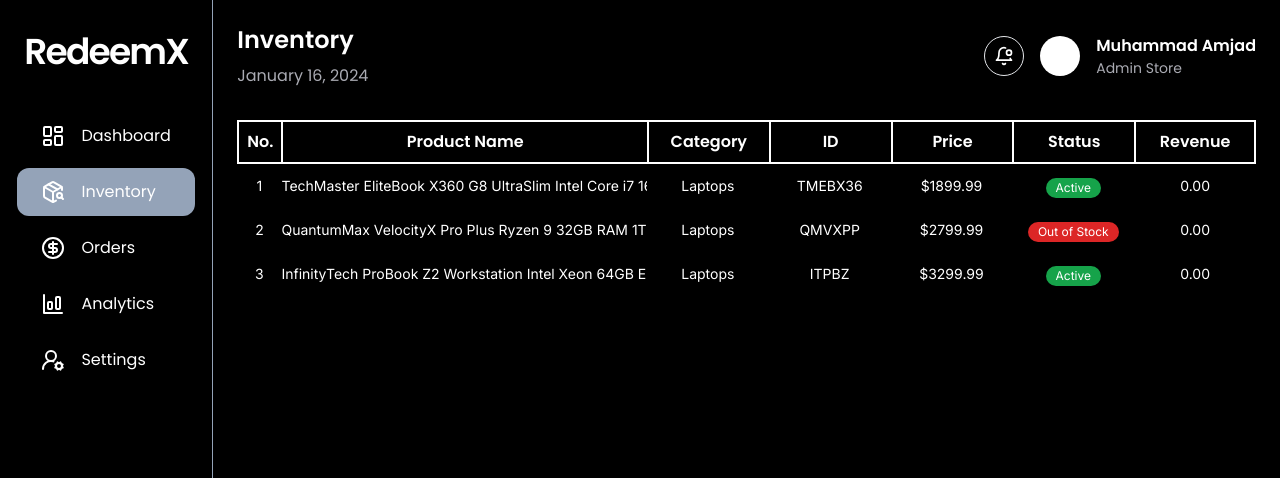
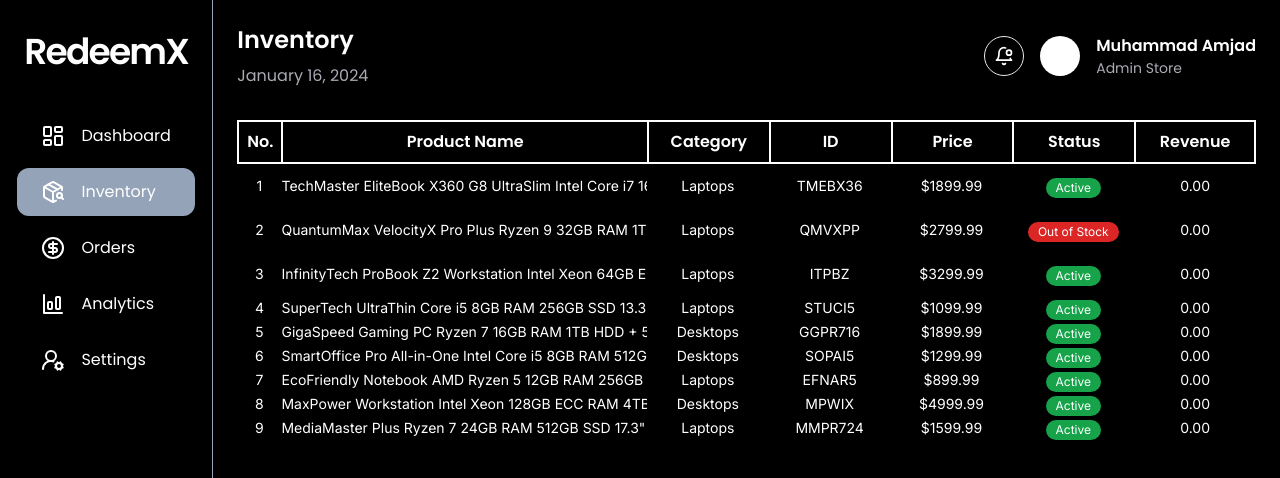
Before and after one commit to devvMuhammad/admin-redeemx, a Next.js app: page /inventory in a window 1280 px wide. Shown: the top 478 px of the page. Built offline with nearby package versions, Linux system fonts and the light colour scheme.

Commit message:
added a products table

```diff
--- a/src/components/inventory/ProductsTable.tsx
+++ b/src/components/inventory/ProductsTable.tsx
@@ -10,7 +10,6 @@ type Product = {
   status: "Active" | "Out of Stock";
   revenue: number;
 };
-
 const dummyProducts: Product[] = [
   {
     name: 'TechMaster EliteBook X360 G8 UltraSlim Intel Core i7 16GB RAM 512GB SSD 14" FHD Touchscreen Windows 11 Pro Laptop',
@@ -36,19 +35,64 @@ const dummyProducts: Product[] = [
     status: "Active",
     revenue: 0,
   },
+  // Additional products
+  {
+    name: 'SuperTech UltraThin Core i5 8GB RAM 256GB SSD 13.3" FHD Windows 11 Laptop',
+    category: "Laptops",
+    id: "STUCI5",
+    price: 1099.99,
+    status: "Active",
+    revenue: 0,
+  },
+  {
+    name: "GigaSpeed Gaming PC Ryzen 7 16GB RAM 1TB HDD + 512GB SSD RTX 3060 Windows 11 Desktop",
+    category: "Desktops",
+    id: "GGPR716",
+    price: 1899.99,
+    status: "Active",
+    revenue: 0,
+  },
+  {
+    name: 'SmartOffice Pro All-in-One Intel Core i5 8GB RAM 512GB SSD 23.8" FHD Windows 11 Desktop',
+    category: "Desktops",
+    id: "SOPAI5",
+    price: 1299.99,
+    status: "Active",
+    revenue: 0,
+  },
+  {
+    name: 'EcoFriendly Notebook AMD Ryzen 5 12GB RAM 256GB SSD 14" HD Windows 11 Laptop',
+    category: "Laptops",
+    id: "EFNAR5",
+    price: 899.99,
+    status: "Active",
+    revenue: 0,
+  },
+  {
+    name: 'MaxPower Workstation Intel Xeon 128GB ECC RAM 4TB PCIe Gen4 SSD 27" 5K HDR Windows 11 Pro Desktop',
+    category: "Desktops",
+    id: "MPWIX",
+    price: 4999.99,
+    status: "Active",
+    revenue: 0,
+  },
+  {
+    name: 'MediaMaster Plus Ryzen 7 24GB RAM 512GB SSD 17.3" FHD Windows 11 Laptop',
+    category: "Laptops",
+    id: "MMPR724",
+    price: 1599.99,
+    status: "Active",
+    revenue: 0,
+  },
 ];
 
 const inter = Inter({ weight: "400", style: "normal" });
 
 export default function ProductsTable() {
-  // <div className="bg-yellow-500 grid grid-cols-[auto_1fr_1fr_1fr_1fr_1fr_1fr] justify-center items-center text-center ">
   return (
-    // <div className="bg-yellow-500 grid">
-    // div
     <div className="overflow-x-auto">
       <div className="min-w-[700px] header product-rows grid grid-rows-4 grid-cols-[auto_3fr_1fr_1fr_1fr_1fr_1fr] justify-center items-center text-center overflow-x-auto ">
         <TableHeader />
-        {/* </div> */}
         {dummyProducts.map((product, i) => (
           <>
             <p className={`${inter.className}`}>{i + 1}</p>
@@ -65,13 +109,10 @@ export default function ProductsTable() {
                 {product.status}
               </Badge>
             </div>
-            {/* </p> */}
             <p className={`${inter.className}`}>{product.revenue.toFixed(2)}</p>
           </>
-          // </div>
         ))}
       </div>
     </div>
-    // </div>
   );
 }
```
